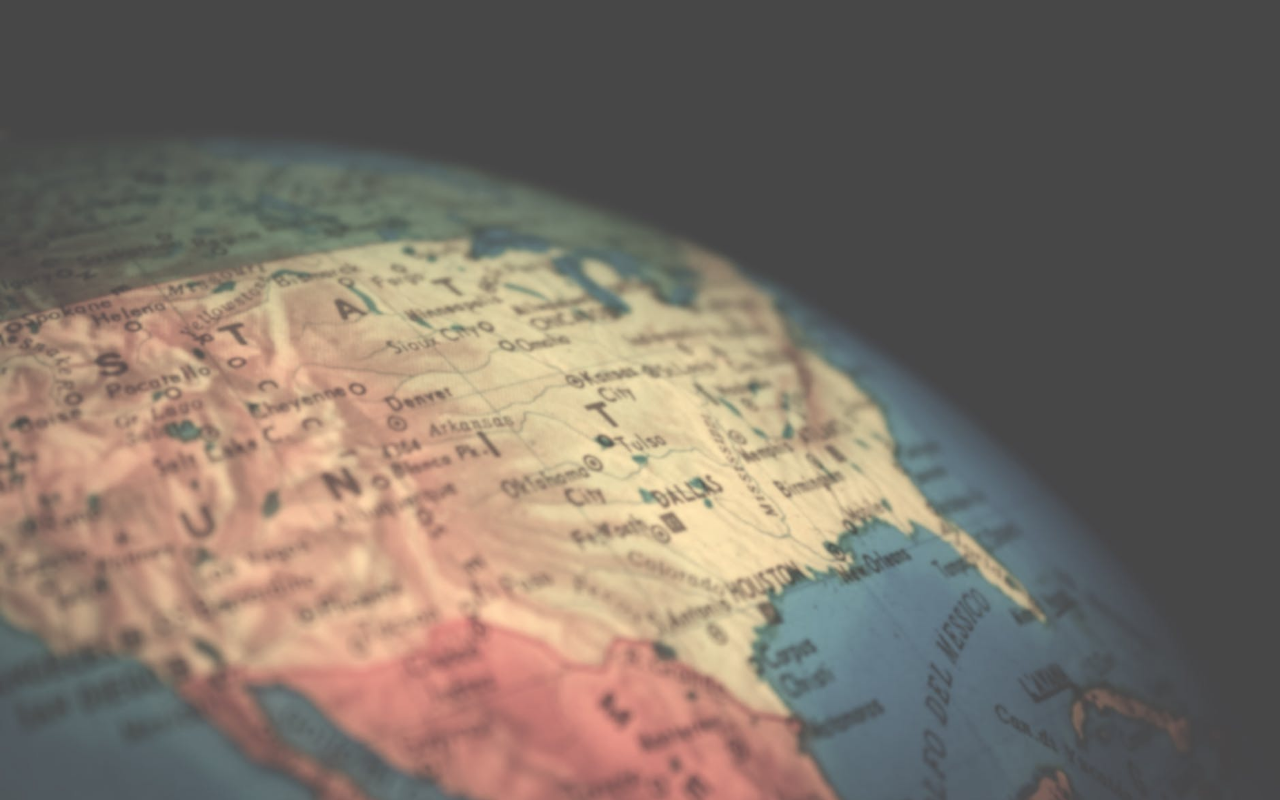
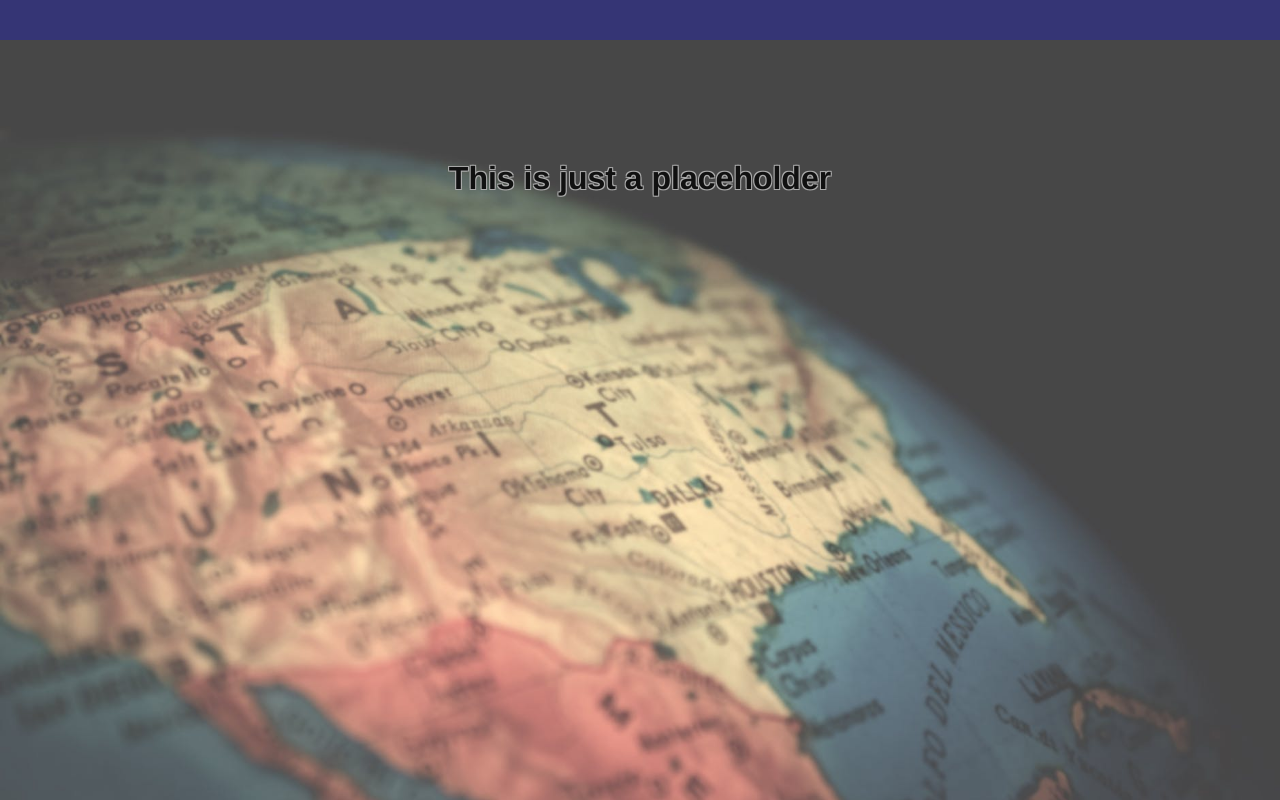
Before and after one commit to sgalban/geoquiz, a website: page quiz.html in a window 1280 px wide. Drawn offline with Linux system fonts and the light colour scheme.

Commit message:
Added placeholder question text (for formatting purposes)

```diff
--- a/public/css/quiz.css
+++ b/public/css/quiz.css
@@ -1,3 +1,10 @@
+html, body {
+    margin: 0;
+    padding: 0;
+    height: 100vh;
+    width: 100vw;
+}
+
 #quizBG {
     position: absolute;
     background-image: url(../img/globeBG.jpeg);
@@ -9,9 +16,30 @@
 
 #timer {
     position: absolute;
-    height: 3%;
+    height: 5%;
     width: 100%;
-    background-color: red;
+    background-color: blue;
+    opacity: 0.25;
     margin: 0;
     padding: 0;
 }
+
+#question {
+    font-family: "Helvetica";
+    font-size: 24pt;
+    font-weight: bold;
+    text-align: center;
+    color: #111111;
+    position: absolute;
+    width: 60%;
+    left: 20%;
+    top: 20%;
+}
+
+.outline {
+    text-shadow:
+    -1px -1px 0 #AAA,
+    1px -1px 0 #AAA,
+    -1px 1px 0 #AAA,
+    1px 1px 0 #AAA;
+}
--- /dev/null
+++ b/public/scripts/quiz-start.js
@@ -0,0 +1 @@
+var app = angular.module("Quiz", []);
--- a/quiz.html
+++ b/quiz.html
@@ -8,7 +8,14 @@
     <link rel="stylesheet" type="text/css" href="css/quiz.css">
 </head>
 
-<body id="quizBG">
+<body ng-app="Quiz" id="quizBG">
+
+    <div ng-controller="question-display" id="question" class="outline">
+        This is just a placeholder
+    </div>
+
+    <div id="timer">
+    </div>
 </body>
 
 </html>
```
Also changed, not shown: index.js (+10 -4 lines).
